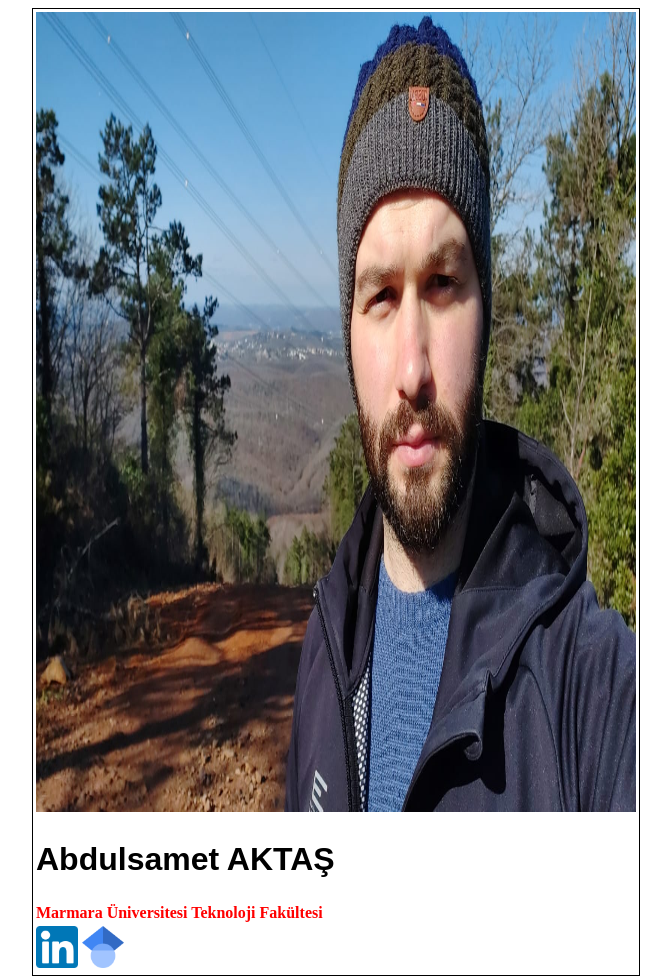
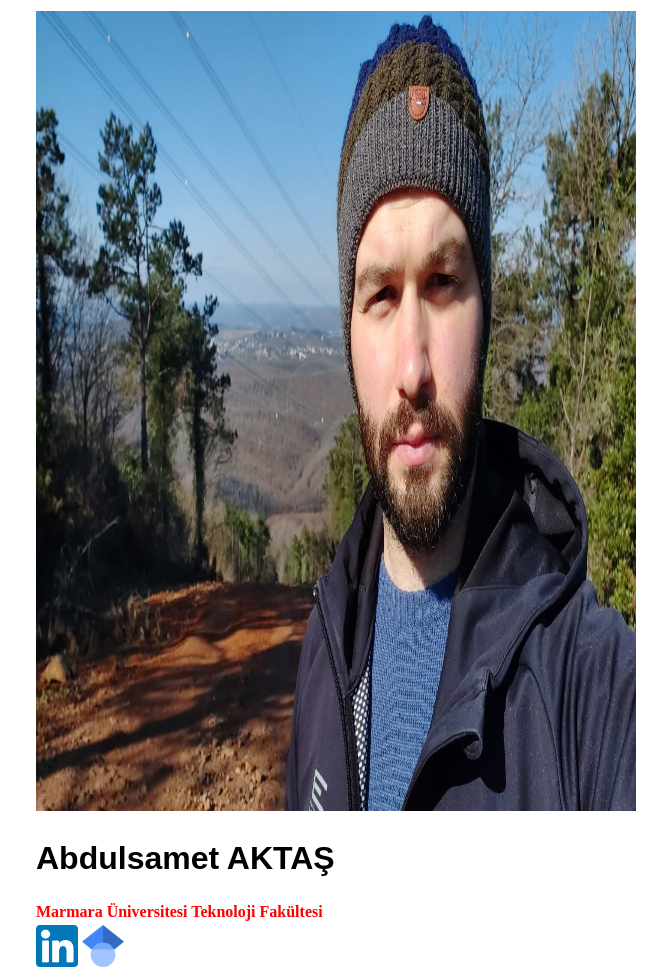
Before and after one commit to abdulsametaktas1/abdulsametaktas1, a plain HTML site: page index.html in a window 1280 px wide. Shown: the whole page, without its empty margins (304-975 px from the left). Drawn offline with Linux system fonts and the light colour scheme.

Commit message:
Update style.css

```diff
--- a/css/style.css
+++ b/css/style.css
@@ -8,6 +8,6 @@ strong{
     margin-left: auto;
     margin-right: auto;
 }
-table{
+table tr td th{
     border: 1px solid;
 }
```
